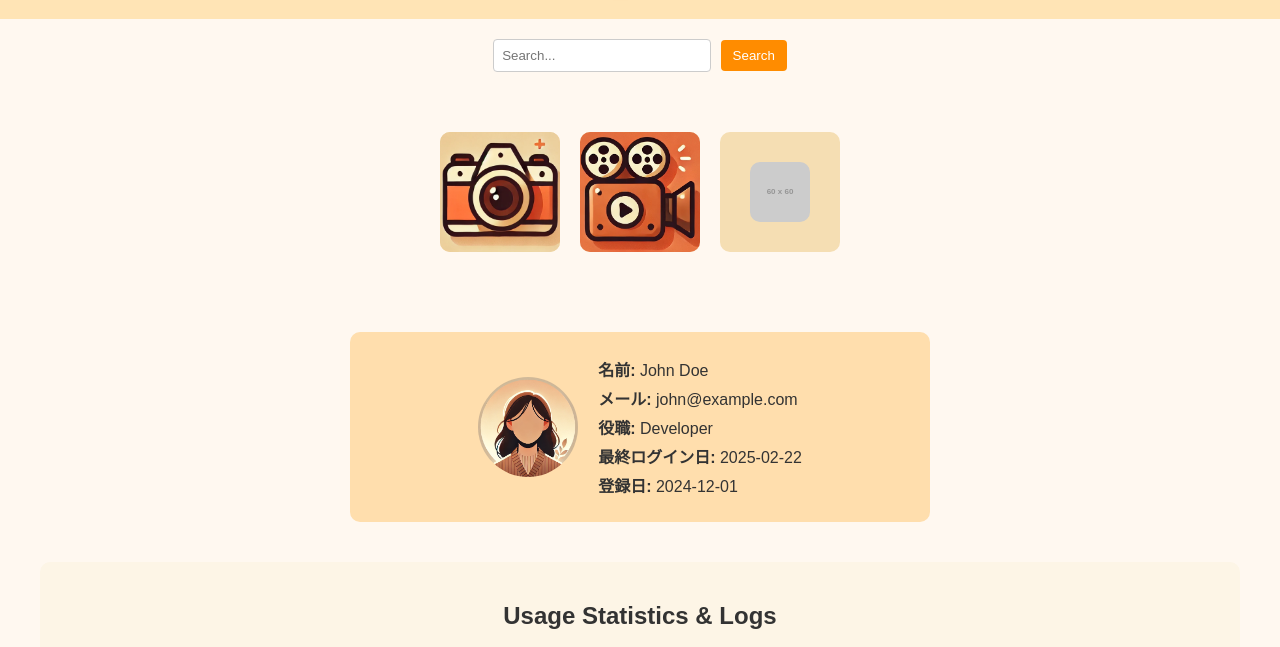
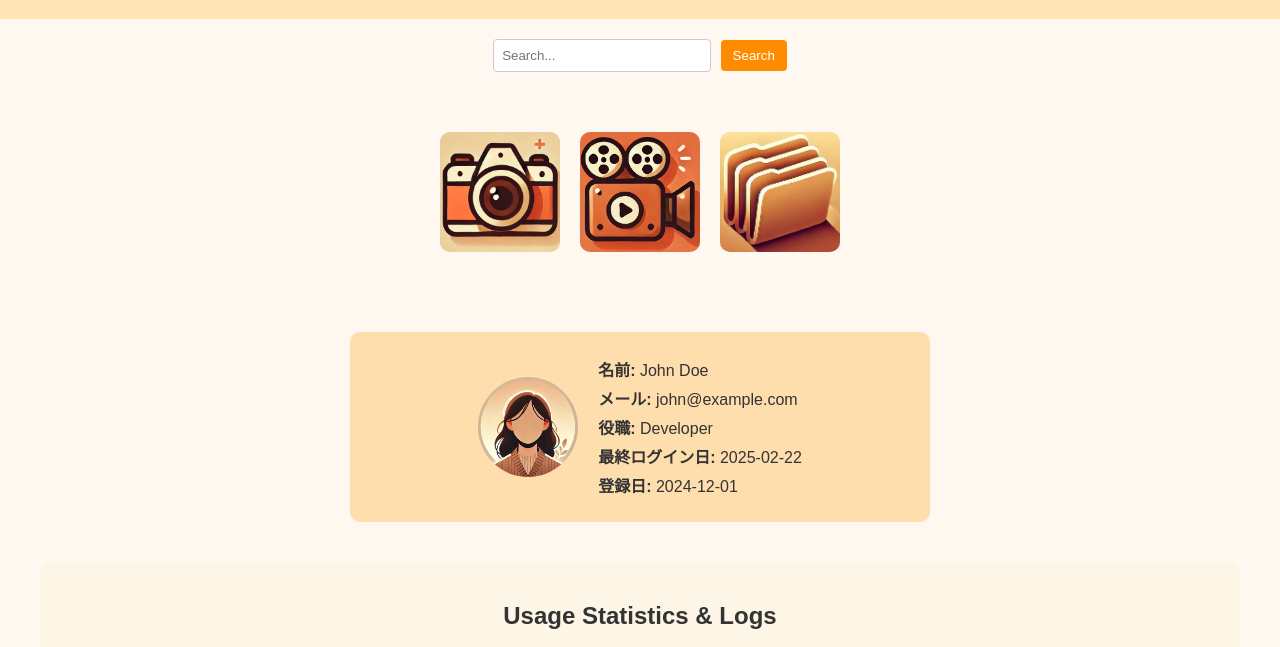
Before and after one commit to Igaki12/good-profile-page-sample, a plain HTML site: page index.html in a window 1280 px wide. Shown: the part 74-721 px from the top of the page. Drawn offline with nearby package versions, Linux system fonts and the light colour scheme; placeholder pictures from the web are drawn by us.

Commit message:
icon 3 を追加

```diff
--- a/index.html
+++ b/index.html
@@ -253,8 +253,8 @@
       <div class="icon-card" data-detail="「動画から姿勢推定」の詳細">
         <img src="./icon/icon_video_389x389.png" alt="video_to_pose">
       </div>
-      <div class="icon-card" data-detail="Icon 3の詳細">
-        <img src="https://via.placeholder.com/60" alt="Icon 3">
+      <div class="icon-card" data-detail="「複数の画像を同時に処理」の詳細">
+        <img src="icon/icon_multi_image_510x510.png" alt="multi_image_to_pose">
       </div>
     </div>
 
```
Also changed, not shown: icon/icon_multi_image_510x510.png (added), 1 other file.
